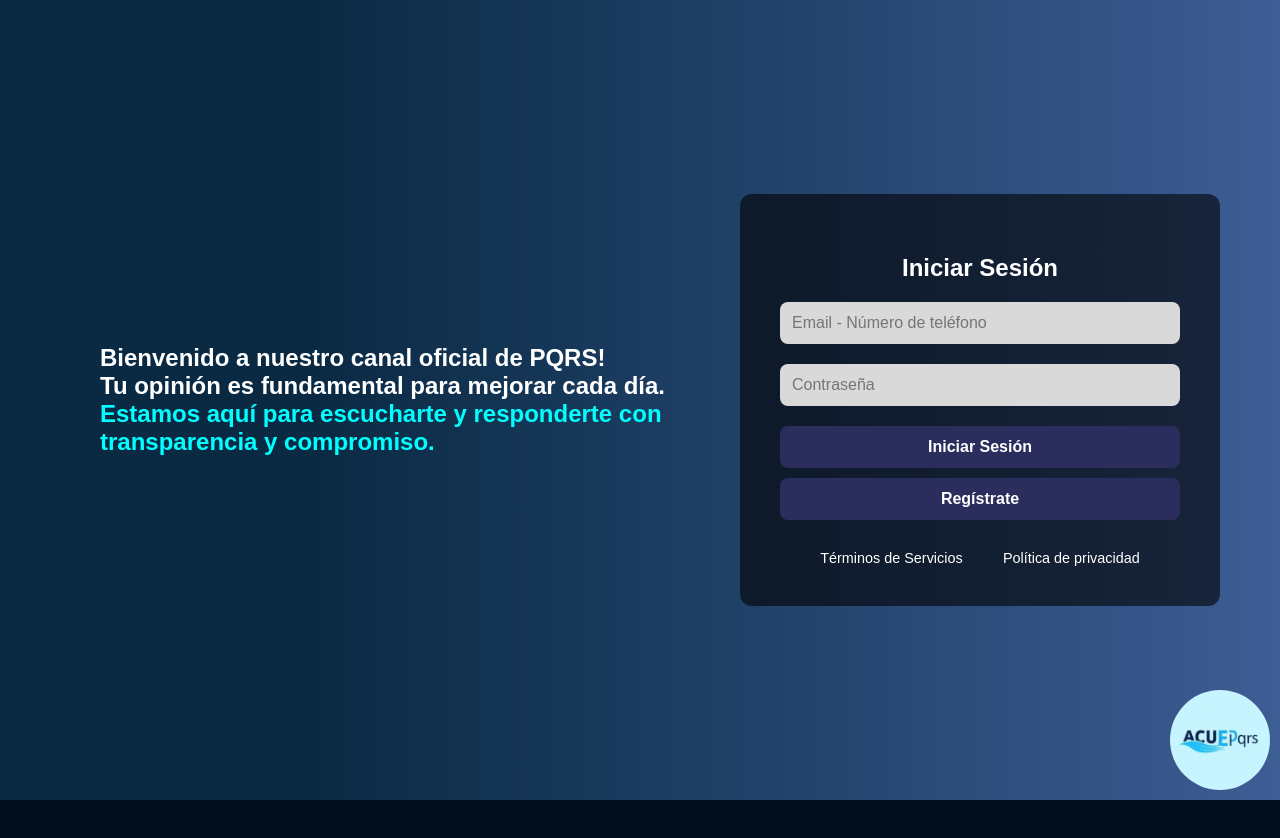
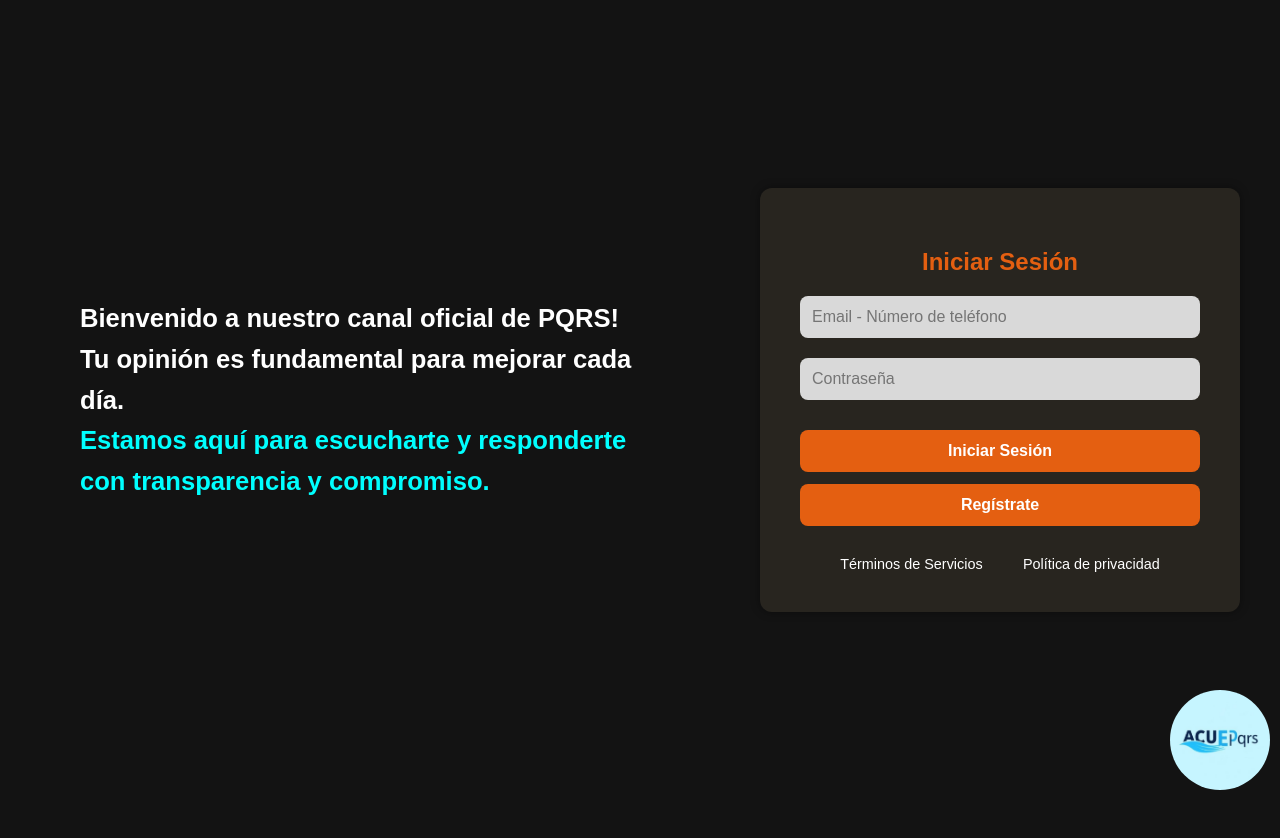
Before and after one commit to estivensoto/ACUEPQRS-APP, a React (Vite) app: page / in a window 1280 px wide. Built offline with nearby package versions, Linux system fonts and the light colour scheme.

Commit message:
cambios de color

```diff
--- a/src/pages/Login/login.css
+++ b/src/pages/Login/login.css
@@ -1,16 +1,18 @@
 body {
   margin: 0;
   font-family: 'Segoe UI', Tahoma, Geneva, Verdana, sans-serif;
-
+  background-color: #131313;
   color: white;
 }
 
 .contenedor-principal {
   display: flex;
-  justify-content: center;
+  justify-content: space-between;
   align-items: center;
   height: 100vh;
   padding: 40px;
+  gap: 60px;
+  background-color: #131313;
 }
 
 .texto-bienvenida {
@@ -20,9 +22,10 @@ body {
 }
 
 .titulo1 {
-  font-size: 1.5rem;
+  font-size: 1.6rem;
   font-weight: bold;
-  color: white;
+  color: #FFFFFF;
+  line-height: 1.6;
 }
 
 .titulo1 span {
@@ -32,17 +35,19 @@ body {
 .formulario-login {
   flex: 1;
   max-width: 400px;
-  background: rgba(0, 0, 0, 0.6);
+  background: #28251F;
   padding: 40px;
   border-radius: 12px;
   display: flex;
   flex-direction: column;
   align-items: center;
+  box-shadow: 0 0 10px rgba(0,0,0,0.4);
 }
 
-h2 {
+.formulario-login h2 {
   margin-bottom: 20px;
   font-weight: bold;
+  color: #E45F11;
 }
 
 .inicio {
@@ -61,25 +66,36 @@ h2 {
   color: black;
 }
 
-.inicio button {
+.botones {
+  display: flex;
+  flex-direction: column;
+  gap: 12px;
+  margin-top: 10px;
+}
+
+.btn-login,
+.btn-register {
   padding: 12px;
-  font-size: 16px;
-  font-weight: bold;
-  background-color: #2b2e5c;
-  color: white;
   border: none;
   border-radius: 8px;
+  background-color: #E45F11;
+  color: white;
+  font-weight: bold;
+  font-size: 1rem;
   cursor: pointer;
   transition: background-color 0.3s ease;
 }
 
-.inicio button:hover {
-  background-color: #1f2244;
+.btn-login:hover,
+.btn-register:hover {
+  background-color: #C64F0F;
 }
 
 p {
-  color: rgb(252, 252, 252);
+  color: #ff5a5a;
   margin-top: 10px;
+  font-weight: bold;
+  text-align: center;
 }
 
 .footer-links {
@@ -101,37 +117,12 @@ p {
   text-decoration: underline;
 }
 
-.imagen-login{
-  flex: 1;
-  max-width: 50%;
-  display: flex;
-  justify-content: center;
-  align-items: center;
-}
-
 .imagen-inferior {
   position: fixed;
   bottom: 10px;
   right: 10px;
-    width: 100px; /* Ajustá el tamaño a gusto */
+  width: 100px;
   height: auto;
   z-index: 1000;
   border-radius: 70%;
 }
-
-.botones {
-  display: flex;
-  flex-direction: column;
-  gap: 10px;
-}
-
-.btn-login,
-.btn-register {
-  padding: 10px;
-  border: none;
-  border-radius: 5px;
-  background-color: #2f2b5c;
-  color: white;
-  font-weight: bold;
-  cursor: pointer;
-}
--- a/src/pages/Login/login.jsx
+++ b/src/pages/Login/login.jsx
@@ -1,6 +1,5 @@
 import { useState } from 'react';
 import './login.css';
-
 
 function Login({ onLogin }) {
   const [usuario, setUsuario] = useState('');
@@ -19,8 +18,7 @@ function Login({ onLogin }) {
   return (
     <div className="contenedor-principal">
       <div className="texto-bienvenida">
-                <img className="imagen-inferior" src='/imagenes/logo.jpg' alt="Decoración" />
-                <h1 className='titulo1'>
+        <h1 className="titulo1">
           Bienvenido a nuestro canal oficial de PQRS!<br />
           Tu opinión es fundamental para mejorar cada día.<br />
           <span>Estamos aquí para escucharte y responderte con transparencia y compromiso.</span>
@@ -29,7 +27,7 @@ function Login({ onLogin }) {
 
       <form onSubmit={manejarEnvio} className="formulario-login">
         <h2>Iniciar Sesión</h2>
-                <div className='inicio'>
+        <div className="inicio">
           <input
             type="text"
             placeholder="Email - Número de teléfono"
@@ -44,22 +42,21 @@ function Login({ onLogin }) {
             onChange={(e) => setClave(e.target.value)}
             required
           />
-                    <div class="botones">
-                        <button type="submit" class="btn-login">Iniciar Sesión</button>
-                        <button type="submit" class="btn-register">Regístrate</button>
+          <div className="botones">
+            <button type="submit" className="btn-login">Iniciar Sesión</button>
+            <button type="button" className="btn-register">Regístrate</button>
           </div>
 
           {error && <p>{error}</p>}
         </div>
+
         <div className="footer-links">
           <a href="#">Términos de Servicios</a>
           <a href="#">Política de privacidad</a>
         </div>
       </form>
 
-
-
-
+      <img className="imagen-inferior" src="/imagenes/logo.jpg" alt="Decoración" />
     </div>
   );
 }
```
Lines whose indentation alone changed are shown as unchanged.
